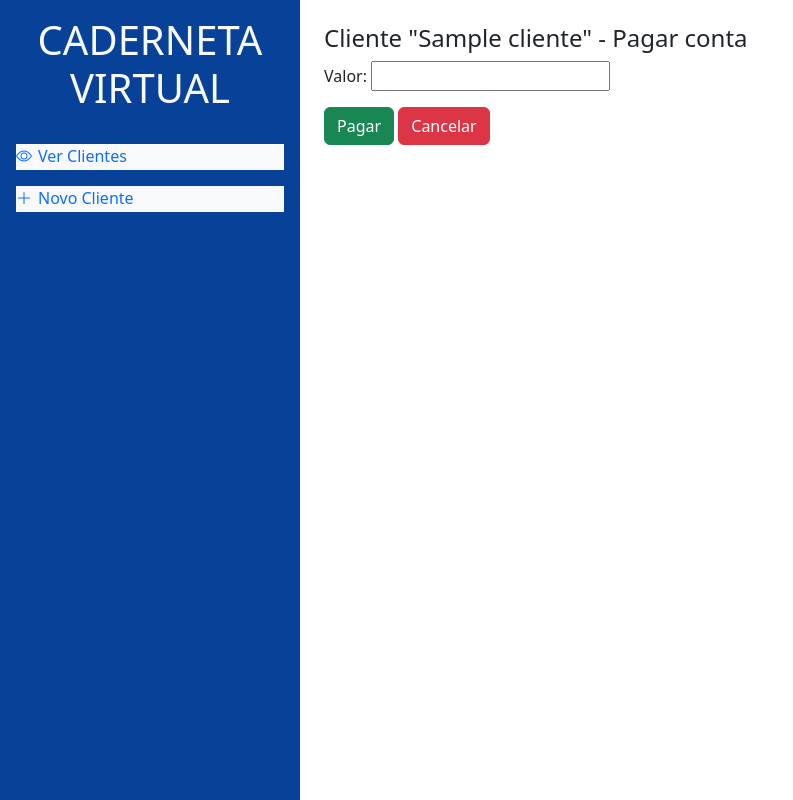
After one commit to AlanTddy/FichasClientes, a Django app: page /cliente/1/pagar_conta in a window 1280 px wide. The commit adds this page. Shown: the whole page, without its empty margins (0-793 px from the left). Run offline with Django 5.2, Linux system fonts and the light colour scheme; tables that the repository leaves empty hold one stand-in row (values such as "Sample post").

Commit message:
remover contas

```diff
--- a/FichasClientes/urls.py
+++ b/FichasClientes/urls.py
@@ -9,4 +9,5 @@ urlpatterns = [
     path('cliente/<int:cliente_id>/nova_compra/', views.nova_compra, name='nova_compra'),
     path('cliente/remover/<int:cliente_id>', views.remove_cliente, name= 'remover_cliente'),
     path('cliente/<int:cliente_id>/remover_compra/<int:compra_id>/', views.remove_compra, name='remover_compra'),
+    path('cliente/<int:cliente_id>/pagar_conta', views.remover_todas_compras, name='pagar_conta'),
 ]
--- a/cliente/forms.py
+++ b/cliente/forms.py
@@ -11,7 +11,6 @@ class CompraForm(forms.ModelForm):
         model = Compra
         fields = ['valor']
 
-
 class HistoricoForm(forms.ModelForm):
     class Meta:
         model = Historico
--- a/cliente/models.py
+++ b/cliente/models.py
@@ -17,6 +17,7 @@ class Compra(models.Model):
         return {self.valor}
 
 class Historico(models.Model):
+    cliente = models.ForeignKey(Cliente, on_delete=models.CASCADE)
     valorTotal = models.DecimalField(max_digits=10, decimal_places=2)
     totalPago = models.DecimalField(max_digits=10, decimal_places=2)
     dataPagamento = models.DateField(auto_now_add=True)
--- a/cliente/templates/cliente/base.html
+++ b/cliente/templates/cliente/base.html
@@ -1,5 +1,5 @@
 <!doctype html>
-<html lang="pt-br">
+<html lang="pt-br" class="h-100">
     <head>
         <title>{% block tittle %} Caderneta Virtual {% endblock %}</title>
         <!-- Required meta tags -->
@@ -18,10 +18,10 @@
         />
     </head>
 
-    <body class="wrapper d-flex align-items-stretch">
-        <header>
-            <div>
-                <h1 class="info text-center"><a href="{% url 'index' %}" class="link-light">CADERNETA VIRTUAL</a></h1>
+    <body class="d-flex h-100">
+        <header class="d-flex flex-column align-items-stretch flex-shrink-0 p-3" style="background-color: #084298; max-width:300px">
+            <div class="mb-4">
+                <h1 class="info text-center"><a href="{% url 'index' %}" class="link-light link-underline-opacity-0">CADERNETA VIRTUAL</a></h1>
             </div>
             <ul class="list-unstyled components mb-5">
                 <li class="active">
@@ -48,7 +48,7 @@
             </ul>
         </header>
 
-        <main class="content container mt-4">
+        <main class="flex-grow-1 p-4 d-flex flex-column">
             {% block content %}
             {% endblock %}
         </main>
--- a/cliente/templates/cliente/detalhe_cliente.html
+++ b/cliente/templates/cliente/detalhe_cliente.html
@@ -65,6 +65,6 @@
     <footer class="d-flex bd-highlight mt-5 p-2 bg-light">
         <h3 class="p-2 flex-grow-1 bd-highlight">Total: {{ total }}</h3>
         <a href="{% url 'nova_compra' cliente.id %}" class="btn btn-primary p-3 bd-highlight me-2">Nova Compra</a>
-        <a href="{% url 'index' %}" class="btn btn-success p-3 bd-highlight">Pagar conta</a>
+        <a href="{% url 'pagar_conta' cliente.id%}" class="btn btn-success p-3 bd-highlight">Pagar conta</a>
     </footer>
 {% endblock %}
--- /dev/null
+++ b/cliente/templates/cliente/pagar_conta.html
@@ -0,0 +1,26 @@
+{% extends "./base.html" %}
+{% block tittle %} Detalhes {% endblock %}
+
+{% block content %}
+    <h4> Cliente "{{ cliente.nome }}" - Pagar conta</h4>
+    <form action="{% url 'pagar_conta' cliente.id %}" method="POST">
+        {% csrf_token %}
+        <p>
+            <label for="id_valorPago">
+                Valor:
+            </label>
+            <input id="id_valorPago" type="number" name="valorPago" step="0.01" required="">
+        </p>
+        <button
+            type="submit"
+            class="btn btn-success"
+        >
+            Pagar
+        </button>
+        <a
+            href="{% url 'detalhe_cliente' cliente.id %}" class="btn btn-danger"
+        >
+            Cancelar
+        </a>
+    </form>
+{% endblock %}
--- a/cliente/views.py
+++ b/cliente/views.py
@@ -53,8 +53,18 @@ def remove_compra(request, cliente_id, compra_id):
         return redirect('detalhe_cliente', cliente_id=cliente_id)
     return render(request, 'cliente/remover_compra.html', {'cliente': cliente, 'compra': compra})
 
-def pagar_conta(request, cliente_id, compra_id):
+def remover_todas_compras(request, cliente_id):
+    cliente = get_object_or_404(Cliente, id=cliente_id)
+    compra = Compra.objects.filter(cliente=cliente)
+    if request.method == 'POST':
+        for compras in compra:
+            compras.delete()
+        return redirect('detalhe_cliente', cliente_id=cliente_id)
+    return render(request, 'cliente/pagar_conta.html', {'cliente': cliente, 'compra': compra})
+
+def pagar_conta(request, cliente_id, compra_id, valorPago):
     cliente = get_object_or_404(Cliente, id=cliente_id)
     compras = get_object_or_404(Compra, id=compra_id)
     if request.method == 'POST':
         total = sum(compras.valor for compra in compras)
+        total =- valorPago
```
